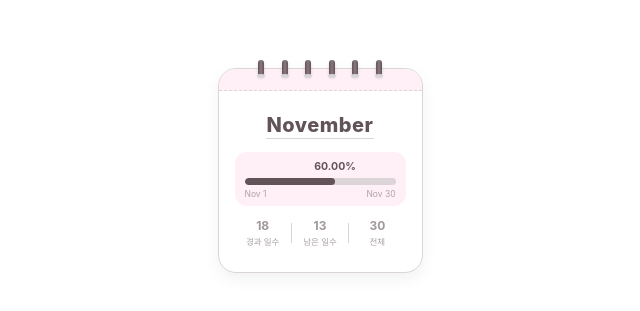
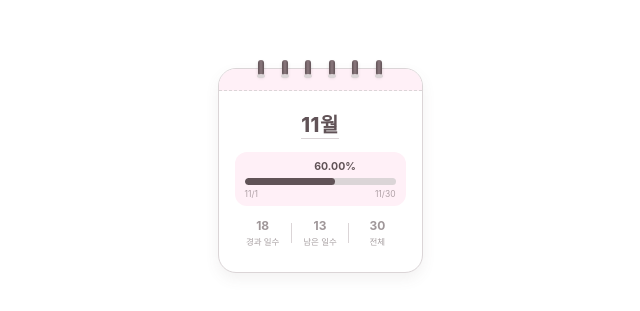
Before and after one commit to qhgus8203/month-progress-wiget, a plain HTML site: page index.html in a window 1280 px wide. Shown: the part 235-546 px from the top of the page, without its empty margins (320-960 px from the left). Drawn offline with Linux system fonts and the light colour scheme.

Commit message:
Add files via upload

```diff
--- a/index.html
+++ b/index.html
@@ -61,7 +61,7 @@
             margin-top: -2px;
         }
 
-        /* 콤팩트 정사각형 달력 본체 (화이트 배경으로 반전) */
+        /* 콤팩트 정사각형 달력 본체 (화이트 배경) */
         .widget-card {
             width: 205px;
             height: 205px;
@@ -95,7 +95,7 @@
             gap: 13px;
         }
 
-        /* 월 표시 + 밑줄 */
+        /* 한글 월 표시 + 밑줄 */
         .month-wrapper {
             padding-bottom: 3px;
             border-bottom: 1px solid #DBD5D7;
@@ -110,7 +110,7 @@
             line-height: 1;
         }
 
-        /* 그래프 영역 (연핑크 배경 네모 박스로 반전) */
+        /* 그래프 영역 (연핑크 배경 네모 박스) */
         .progress-box {
             width: 100%;
             background-color: #FFF0F7;
@@ -222,9 +222,9 @@
 
             <!-- 본문 -->
             <div class="calendar-body">
-                <!-- 해당 월 + 밑줄 -->
+                <!-- 한글 월 + 밑줄 -->
                 <div class="month-wrapper">
-                    <div class="month-title" id="monthText">November</div>
+                    <div class="month-title" id="monthText">11월</div>
                 </div>
 
                 <!-- 연핑크 박스로 감싼 그래프 영역 -->
@@ -236,8 +236,8 @@
                         <div class="progress-bar-fill" id="progressFill"></div>
                     </div>
                     <div class="date-range">
-                        <span id="startDateText">Nov 1</span>
-                        <span id="endDateText">Nov 30</span>
+                        <span id="startDateText">11/1</span>
+                        <span id="endDateText">11/30</span>
                     </div>
                 </div>
 
@@ -266,18 +266,8 @@
         function updateMonthProgress() {
             const now = new Date();
             const year = now.getFullYear();
-            const month = now.getMonth(); // 0 ~ 11
+            const month = now.getMonth(); // 0 (1월) ~ 11 (12월)
 
-            const monthNamesFull = [
-                "January", "February", "March", "April", "May", "June",
-                "July", "August", "September", "October", "November", "December"
-            ];
-            const monthNamesShort = [
-                "Jan", "Feb", "Mar", "Apr", "May", "Jun",
-                "Jul", "Aug", "Sep", "Oct", "Nov", "Dec"
-            ];
-
-            // 해당 월의 마지막 날짜(전체 일수) 자동 계산 (윤년 2월 29일 포함)
             const totalDays = new Date(year, month + 1, 0).getDate();
             const passedDays = now.getDate();
             const leftDays = totalDays - passedDays + 1;
@@ -286,9 +276,11 @@
             const percent = rawPercent.toFixed(2);
 
             const percentEl = document.getElementById('percentText');
-            document.getElementById('monthText').textContent = monthNamesFull[month];
-            document.getElementById('startDateText').textContent = monthNamesShort[month] + ' 1';
-            document.getElementById('endDateText').textContent = monthNamesShort[month] + ' ' + totalDays;
+
+            // 한글 월 표시 및 날짜 범위 매칭
+            document.getElementById('monthText').textContent = (month + 1) + '월';
+            document.getElementById('startDateText').textContent = (month + 1) + '/1';
+            document.getElementById('endDateText').textContent = (month + 1) + '/' + totalDays;
 
             percentEl.textContent = percent + '%';
             document.getElementById('progressFill').style.width = percent + '%';
```
